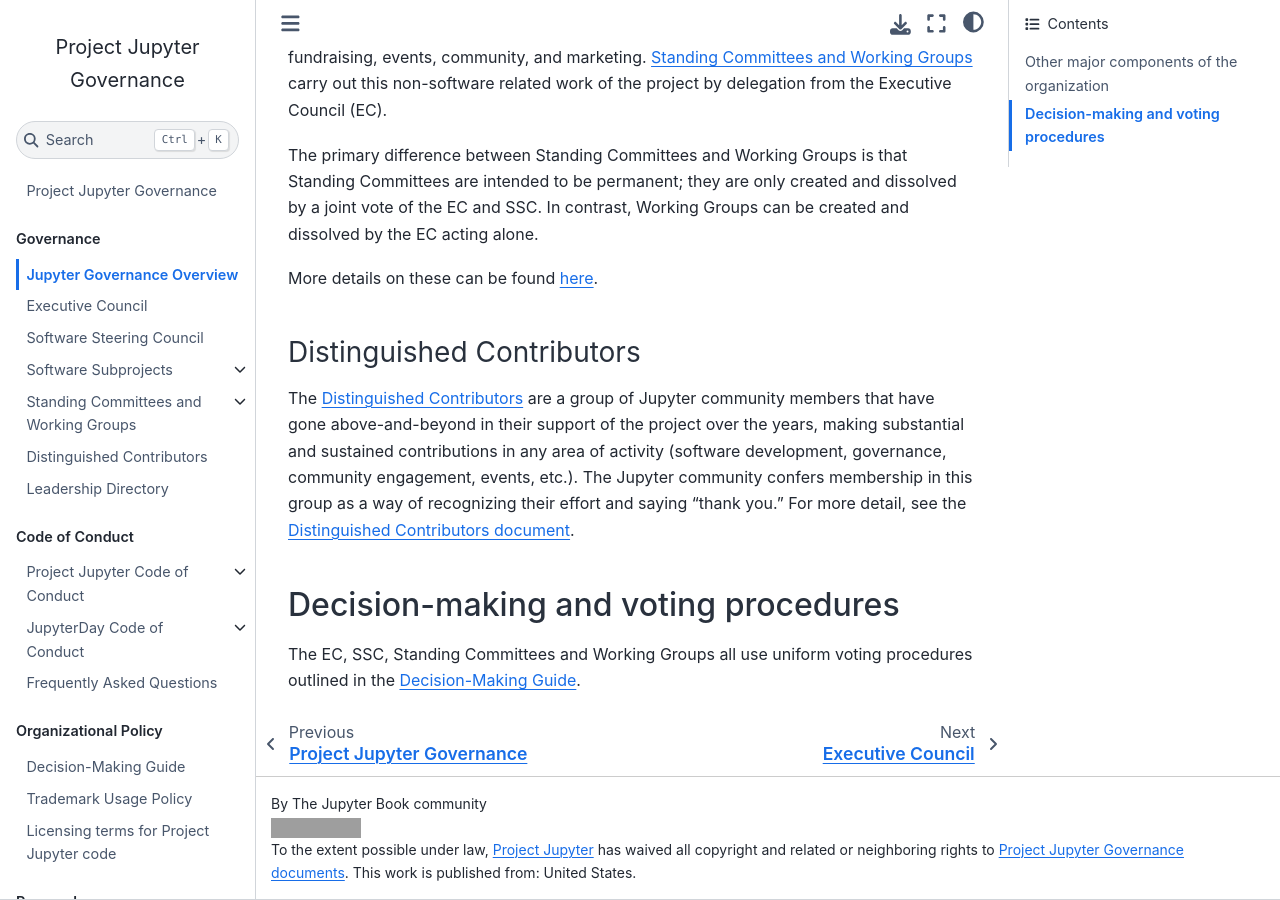
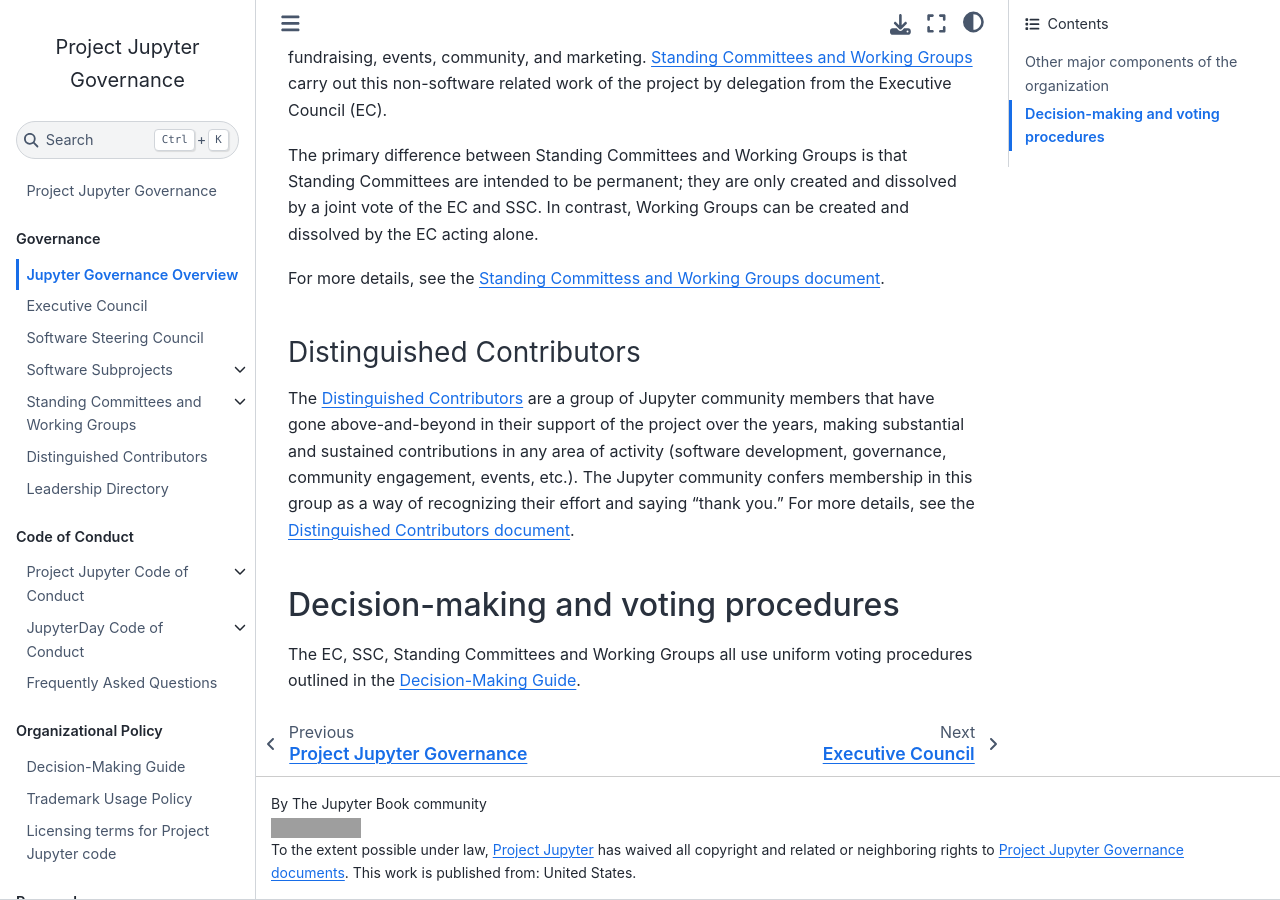
Before and after one commit to jupyter/governance, a Jupyter Book: the page built from overview.md, in a window 1280 px wide and 900 px high, scrolled down 1536 px. Built offline with Jupyter Book 1.0.4 settings and Sphinx 7.4.7 and the Sphinx Book theme 1.1.4, drawn with Linux system fonts in a browser that asks for light colours; pages that are not in the unit, such as notebooks, are missing from menus; grey boxes are pictures that could not be loaded.

Commit message:
updates after review

```diff
--- a/_toc.yml
+++ b/_toc.yml
@@ -43,6 +43,6 @@
 
 - caption: Previous Governance
   chapters:
-  - file: governance
+  - file: archive/governance
   - file: bootstrapping_subproject_councils
   - file: bootstrapping_executive_council
--- a/overview.md
+++ b/overview.md
@@ -27,11 +27,11 @@
 
 The primary difference between Standing Committees and Working Groups is that Standing Committees are intended to be permanent; they are only created and dissolved by a joint vote of the EC and SSC. In contrast, Working Groups can be created and dissolved by the EC acting alone.
 
-More details on these can be found [here](standing_committees_and_working_groups.md).
+For more details, see the [Standing Committess and Working Groups document](standing_committees_and_working_groups.md).
 
 ### Distinguished Contributors
 
-The [Distinguished Contributors](distinguished_contributors.md) are a group of Jupyter community members that have gone above-and-beyond in their support of the project over the years, making substantial and sustained contributions in any area of activity (software development, governance, community engagement, events, etc.). The Jupyter community confers membership in this group as a way of recognizing their effort and saying “thank you.” For more detail, see the [Distinguished Contributors document](distinguished_contributors.md).
+The [Distinguished Contributors](distinguished_contributors.md) are a group of Jupyter community members that have gone above-and-beyond in their support of the project over the years, making substantial and sustained contributions in any area of activity (software development, governance, community engagement, events, etc.). The Jupyter community confers membership in this group as a way of recognizing their effort and saying “thank you.” For more details, see the [Distinguished Contributors document](distinguished_contributors.md).
 
 ## Decision-making and voting procedures
 
```
